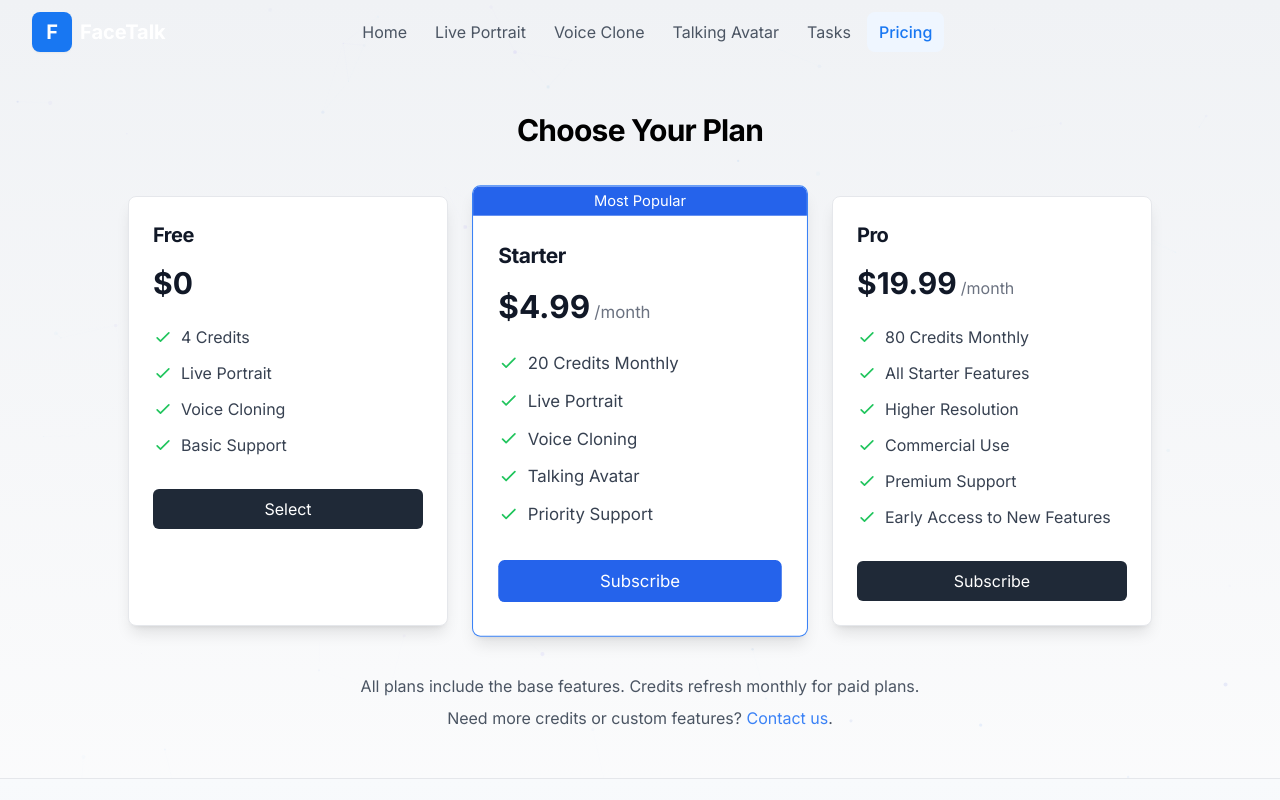
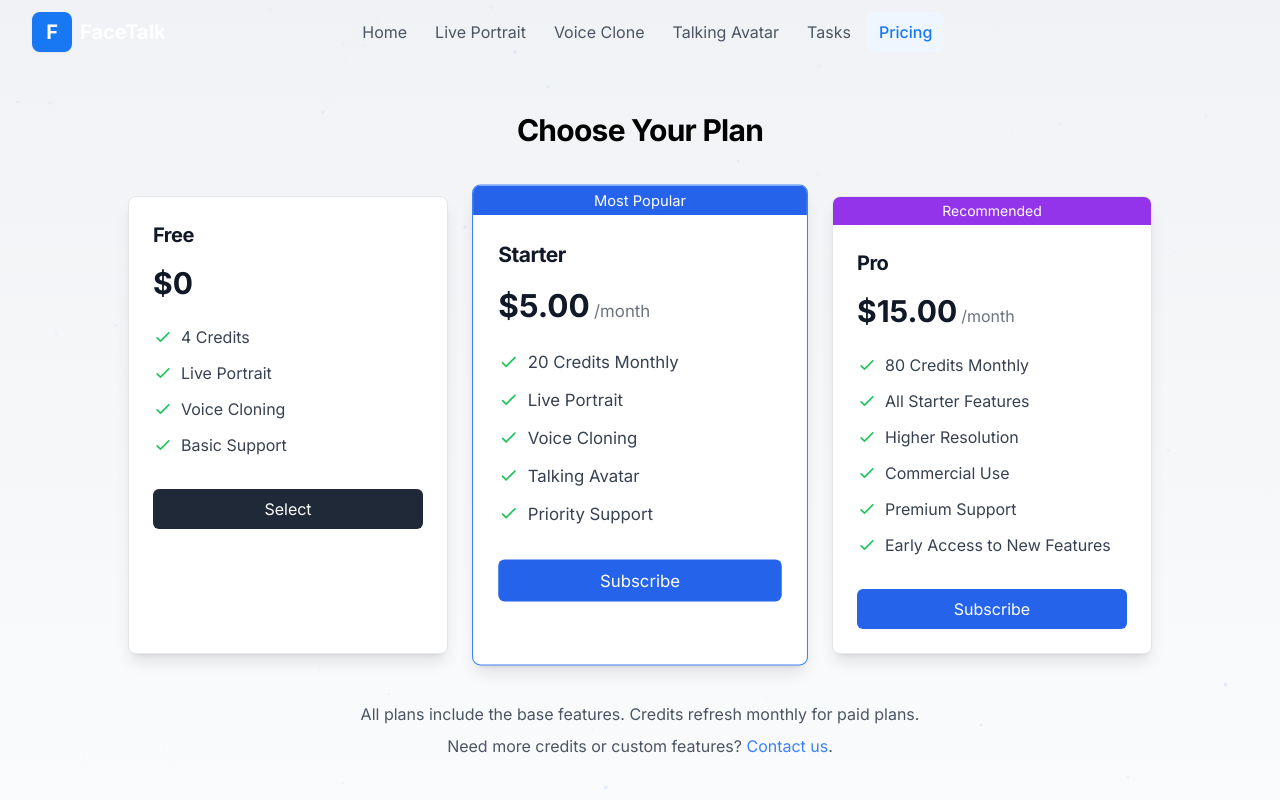
Before and after one commit to Candseven88/FaceTalk, a Next.js app: page /pricing in a window 1280 px wide. Shown: the top 800 px of the page. Built offline with nearby package versions, Linux system fonts and the light colour scheme; no server answers.

Commit message:
Add files via upload

```diff
--- a/app/pricing/page.tsx
+++ b/app/pricing/page.tsx
@@ -1,168 +1,51 @@
 'use client';
 
-import React, { useState, useEffect } from 'react';
+import { useState, useEffect } from 'react';
 import { useRouter } from 'next/navigation';
-import { useAuth } from '@/lib/useAuth';
-import { useSubscription, SUBSCRIPTION_PLANS } from '../../lib/useSubscription';
-import AuthForms from '../components/AuthForms';
-import Link from 'next/link';
-import { trackPageView, trackViewContent } from '../utils/analytics';
-import PaymentOptions from '../components/PaymentOptions';
-import PricingCard from '../components/PricingCard';
+import { useAuth } from '../../lib/useAuth';
 import { trackTikTokEvent } from '../components/TikTokPixel';
 
 export default function PricingPage() {
-  const { user, loading, userPlan, updateUserPlan } = useAuth();
-  const {
-    getCurrentPlan,
-    subscribeToPlan,
-    hasActiveSubscription,
-    getPaymentLink,
-    processing: subscriptionProcessing,
-    error,
-    successMessage
-  } = useSubscription();
-
-  const [showAuthModal, setShowAuthModal] = useState(false);
-  const [selectedPlan, setSelectedPlan] = useState<'basic' | 'pro' | null>(null);
-  const [localError, setLocalError] = useState<string | null>(null);
-  const [isProcessingPayment, setIsProcessingPayment] = useState(false);
-  const [authSuccessRedirectTimer, setAuthSuccessRedirectTimer] = useState<NodeJS.Timeout | null>(null);
+  const { user, loading, userPlan } = useAuth();
   const [loadingTimeout, setLoadingTimeout] = useState(false);
   const router = useRouter();
 
-  const currentPlan = getCurrentPlan();
-  const isSubscribed = hasActiveSubscription();
-
-  // Track page view when component mounts
+  // Track page view
   useEffect(() => {
-    // Track regular page view
-    trackPageView('Pricing');
-
-    // Track detailed ViewContent event
-    trackViewContent({
-      content_type: 'product_list',
-      content_id: 'pricing_plans',
-      content_name: 'Subscription Plans'
+    trackTikTokEvent('ViewContent', {
+      content_type: 'product',
+      content_id: 'pricing_page_001',
+      content_name: 'FaceTalk Pricing Page',
+      value: 0.00,
+      currency: 'USD'
     });
   }, []);
 
-  // Cleanup timer on unmount
+  // Set timeout for loading state to avoid infinite loading
   useEffect(() => {
-    return () => {
-      if (authSuccessRedirectTimer) {
-        clearTimeout(authSuccessRedirectTimer);
-      }
-    };
-  }, [authSuccessRedirectTimer]);
-
-  // Add a useEffect to initialize local state immediately
-  useEffect(() => {
-    // Force loading state to false after a timeout to prevent indefinite loading
-    const loadingTimeout = setTimeout(() => {
+    const timer = setTimeout(() => {
       if (loading) {
         console.log('Auth still loading after timeout, showing page anyway');
         setLoadingTimeout(true);
       }
     }, 3000);
 
-    return () => clearTimeout(loadingTimeout);
-  }, []);
+    return () => clearTimeout(timer);
+  }, [loading]);
 
-  // Handle subscription button click
-  const handleSubscribeClick = (plan: 'basic' | 'pro') => {
-    setSelectedPlan(plan);
-    setLocalError(null);
+  // Function to handle direct payment
+  const handlePayment = (plan: string, url: string) => {
+    // Track InitiateCheckout event
+    trackTikTokEvent('InitiateCheckout', {
+      content_type: 'product',
+      content_id: `plan_${plan}`,
+      content_name: `FaceTalk ${plan.charAt(0).toUpperCase() + plan.slice(1)} Plan`,
+      value: plan === 'starter' ? 5.00 : 15.00,
+      currency: 'USD'
+    });
 
-    // Prevent multiple clicks
-    if (isProcessingPayment) return;
-
-    // If user is not logged in, show login/register modal
-    if (!user) {
-      console.log('User not logged in, showing auth modal');
-      setShowAuthModal(true);
-      return;
-    }
-
-    // Show processing state
-    setIsProcessingPayment(true);
-
-    // Process payment directly
-    try {
-      console.log('User is logged in, getting payment link for plan:', plan);
-      const paymentLink = getPaymentLink(plan);
-      console.log('Payment link generated:', paymentLink);
-
-      // Add delay to ensure UI state updates correctly
-      setTimeout(() => {
-        // Use window.location.href for redirect
-        window.location.href = paymentLink;
-      }, 300);
-    } catch (err) {
-      console.error('Error getting payment link:', err);
-      setLocalError('Unable to generate payment link. Please try again later.');
-      setIsProcessingPayment(false);
-    }
-  };
-
-  // Auth success callback
-  const handleAuthSuccess = () => {
-    console.log('Auth success, user logged in');
-    setShowAuthModal(false);
-
-    // After successful auth, redirect to payment page if plan was selected
-    if (selectedPlan) {
-      setIsProcessingPayment(true);
-
-      try {
-        console.log('Getting payment link for plan after auth:', selectedPlan);
-        const paymentLink = getPaymentLink(selectedPlan);
-        console.log('Payment link generated after auth:', paymentLink);
-
-        // Use a small timeout to ensure the auth state is fully updated
-        const timer = setTimeout(() => {
-          window.location.href = paymentLink;
-        }, 1000);
-
-        setAuthSuccessRedirectTimer(timer);
-      } catch (err) {
-        console.error('Error getting payment link after auth:', err);
-        setLocalError('Login successful but unable to generate payment link. Please try again.');
-        setIsProcessingPayment(false);
-      }
-    }
-  };
-
-  const handlePaymentSuccess = async (plan: 'free' | 'starter' | 'pro', points: number) => {
-    setIsProcessingPayment(true);
-
-    try {
-      console.log(`Payment successful for ${plan} plan with ${points} points`);
-
-      // Track successful purchase
-      trackTikTokEvent('CompletePayment', {
-        value: plan === 'starter' ? 4.99 : 19.99,
-        currency: 'USD',
-        content_type: 'product',
-        content_id: `plan_${plan}`,
-        content_name: `FaceTalk ${plan.charAt(0).toUpperCase() + plan.slice(1)} Plan`,
-        quantity: 1
-      });
-
-      if (user?.uid) {
-        await updateUserPlan(user.uid, plan, points);
-        console.log('User plan updated successfully');
-        router.push('/dashboard');
-      } else {
-        console.error('Cannot update user plan: User ID is missing');
-        alert('There was a problem updating your account. Please refresh and try again.');
-      }
-    } catch (error) {
-      console.error('Error during payment processing:', error);
-      alert('Payment was successful, but there was an error updating your account. Please contact support.');
-    } finally {
-      setIsProcessingPayment(false);
-    }
+    // Redirect to payment URL
+    window.location.href = url;
   };
 
   // Show content even if still loading after timeout
@@ -180,96 +63,138 @@ export default function PricingPage() {
         <>
           <div className="grid md:grid-cols-3 gap-8 max-w-5xl mx-auto">
             {/* Free Plan */}
-            <PricingCard
-              title="Free"
-              price="$0"
-              features={[
-                "4 Credits",
-                "Live Portrait",
-                "Voice Cloning",
-                "Basic Support"
-              ]}
-              isCurrent={userPlan?.plan === 'free'}
-              onSelect={() => {
-                if (userPlan?.plan !== 'free') {
-                  handlePaymentSuccess('free', 4);
-                }
-              }}
-              buttonText={userPlan?.plan === 'free' ? 'Current Plan' : 'Select'}
-              disabled={subscriptionProcessing || userPlan?.plan === 'free'}
-            />
+            <div className="bg-white rounded-lg shadow-lg overflow-hidden border border-gray-200">
+              <div className="p-6">
+                <h3 className="text-xl font-bold text-gray-900 mb-2">Free</h3>
+
+                <div className="mt-4 mb-6">
+                  <div className="flex items-baseline">
+                    <span className="text-3xl font-bold text-gray-900">$0</span>
+                  </div>
+                </div>
+
+                <ul className="mb-8 space-y-3">
+                  {['4 Credits', 'Live Portrait', 'Voice Cloning', 'Basic Support'].map((feature, index) => (
+                    <li key={index} className="flex items-center">
+                      <svg className="h-5 w-5 text-green-500 mr-2" fill="none" viewBox="0 0 24 24" stroke="currentColor">
+                        <path strokeLinecap="round" strokeLinejoin="round" strokeWidth={2} d="M5 13l4 4L19 7" />
+                      </svg>
+                      <span className="text-gray-700">{feature}</span>
+                    </li>
+                  ))}
+                </ul>
+
+                <button
+                  disabled={userPlan?.plan === 'free'}
+                  className={`w-full py-2 px-4 rounded-md transition duration-200 ${
+                    userPlan?.plan === 'free'
+                      ? 'bg-green-100 text-green-800 cursor-default'
+                      : 'bg-gray-800 text-white hover:bg-gray-700'
+                  }`}
+                >
+                  {userPlan?.plan === 'free' ? 'Current Plan' : 'Select'}
+                </button>
+              </div>
+            </div>
 
             {/* Starter Plan */}
-            <PricingCard
-              title="Starter"
-              price="$4.99"
-              period="month"
-              features={[
-                "20 Credits Monthly",
-                "Live Portrait",
-                "Voice Cloning",
-                "Talking Avatar",
-                "Priority Support"
-              ]}
-              popular={true}
-              isCurrent={userPlan?.plan === 'starter'}
-              buttonText={userPlan?.plan === 'starter' ? 'Current Plan' : 'Subscribe'}
-              onSelect={() => {
-                if (userPlan?.plan !== 'starter') {
-                  // Show payment options
-                  document.getElementById('payment-modal-starter')?.classList.remove('hidden');
-                }
-              }}
-              disabled={subscriptionProcessing || userPlan?.plan === 'starter'}
-            />
+            <div className="bg-white rounded-lg shadow-lg overflow-hidden border border-blue-500 transform scale-105 z-10">
+              <div className="bg-blue-600 text-white text-center py-1 px-2 text-sm">
+                Most Popular
+              </div>
+              <div className="p-6">
+                <h3 className="text-xl font-bold text-gray-900 mb-2">Starter</h3>
+
+                <div className="mt-4 mb-6">
+                  <div className="flex items-baseline">
+                    <span className="text-3xl font-bold text-gray-900">$5.00</span>
+                    <span className="text-gray-500 ml-1">/month</span>
+                  </div>
+                </div>
+
+                <ul className="mb-8 space-y-3">
+                  {[
+                    '20 Credits Monthly',
+                    'Live Portrait',
+                    'Voice Cloning',
+                    'Talking Avatar',
+                    'Priority Support'
+                  ].map((feature, index) => (
+                    <li key={index} className="flex items-center">
+                      <svg className="h-5 w-5 text-green-500 mr-2" fill="none" viewBox="0 0 24 24" stroke="currentColor">
+                        <path strokeLinecap="round" strokeLinejoin="round" strokeWidth={2} d="M5 13l4 4L19 7" />
+                      </svg>
+                      <span className="text-gray-700">{feature}</span>
+                    </li>
+                  ))}
+                </ul>
+
+                <button
+                  onClick={() => handlePayment('starter', 'https://www.creem.io/payment/prod_3KM6KH3RcSxoqPMgFIIVtN')}
+                  disabled={userPlan?.plan === 'starter'}
+                  className={`w-full py-2 px-4 rounded-md transition duration-200 ${
+                    userPlan?.plan === 'starter'
+                      ? 'bg-green-100 text-green-800 cursor-default'
+                      : 'bg-blue-600 text-white hover:bg-blue-700'
+                  }`}
+                >
+                  {userPlan?.plan === 'starter' ? 'Current Plan' : 'Subscribe'}
+                </button>
+              </div>
+            </div>
 
             {/* Pro Plan */}
-            <PricingCard
-              title="Pro"
-              price="$19.99"
-              period="month"
-              features={[
-                "80 Credits Monthly",
-                "All Starter Features",
-                "Higher Resolution",
-                "Commercial Use",
-                "Premium Support",
-                "Early Access to New Features"
-              ]}
-              isCurrent={userPlan?.plan === 'pro'}
-              buttonText={userPlan?.plan === 'pro' ? 'Current Plan' : 'Subscribe'}
-              onSelect={() => {
-                if (userPlan?.plan !== 'pro') {
-                  // Show payment options
-                  document.getElementById('payment-modal-pro')?.classList.remove('hidden');
-                }
-              }}
-              disabled={subscriptionProcessing || userPlan?.plan === 'pro'}
-            />
+            <div className="bg-white rounded-lg shadow-lg overflow-hidden border border-gray-200">
+              <div className="bg-purple-600 text-white text-center py-1 px-2 text-sm">
+                Recommended
+              </div>
+              <div className="p-6">
+                <h3 className="text-xl font-bold text-gray-900 mb-2">Pro</h3>
+
+                <div className="mt-4 mb-6">
+                  <div className="flex items-baseline">
+                    <span className="text-3xl font-bold text-gray-900">$15.00</span>
+                    <span className="text-gray-500 ml-1">/month</span>
+                  </div>
+                </div>
+
+                <ul className="mb-8 space-y-3">
+                  {[
+                    '80 Credits Monthly',
+                    'All Starter Features',
+                    'Higher Resolution',
+                    'Commercial Use',
+                    'Premium Support',
+                    'Early Access to New Features'
+                  ].map((feature, index) => (
+                    <li key={index} className="flex items-center">
+                      <svg className="h-5 w-5 text-green-500 mr-2" fill="none" viewBox="0 0 24 24" stroke="currentColor">
+                        <path strokeLinecap="round" strokeLinejoin="round" strokeWidth={2} d="M5 13l4 4L19 7" />
+                      </svg>
+                      <span className="text-gray-700">{feature}</span>
+                    </li>
+                  ))}
+                </ul>
+
+                <button
+                  onClick={() => handlePayment('pro', 'https://www.creem.io/payment/prod_2SWWhM45WDvaUgJzmqnV8e')}
+                  disabled={userPlan?.plan === 'pro'}
+                  className={`w-full py-2 px-4 rounded-md transition duration-200 ${
+                    userPlan?.plan === 'pro'
+                      ? 'bg-green-100 text-green-800 cursor-default'
+                      : 'bg-blue-600 text-white hover:bg-blue-700'
+                  }`}
+                >
+                  {userPlan?.plan === 'pro' ? 'Current Plan' : 'Subscribe'}
+                </button>
+              </div>
+            </div>
           </div>
 
           <div className="mt-12 text-center text-gray-600">
             <p>All plans include the base features. Credits refresh monthly for paid plans.</p>
             <p className="mt-2">Need more credits or custom features? <a href="mailto:support@facetalk.ai" className="text-blue-500 hover:underline">Contact us</a>.</p>
           </div>
-
-          {/* Payment Modal for Starter Plan */}
-          <PaymentOptions
-            id="payment-modal-starter"
-            plan="starter"
-            price={4.99}
-            credits={20}
-            onSuccess={() => handlePaymentSuccess('starter', 20)}
-          />
-
-          {/* Payment Modal for Pro Plan */}
-          <PaymentOptions
-            id="payment-modal-pro"
-            plan="pro"
-            price={19.99}
-            credits={80}
-            onSuccess={() => handlePaymentSuccess('pro', 80)}
-          />
         </>
       )}
     </div>
```
